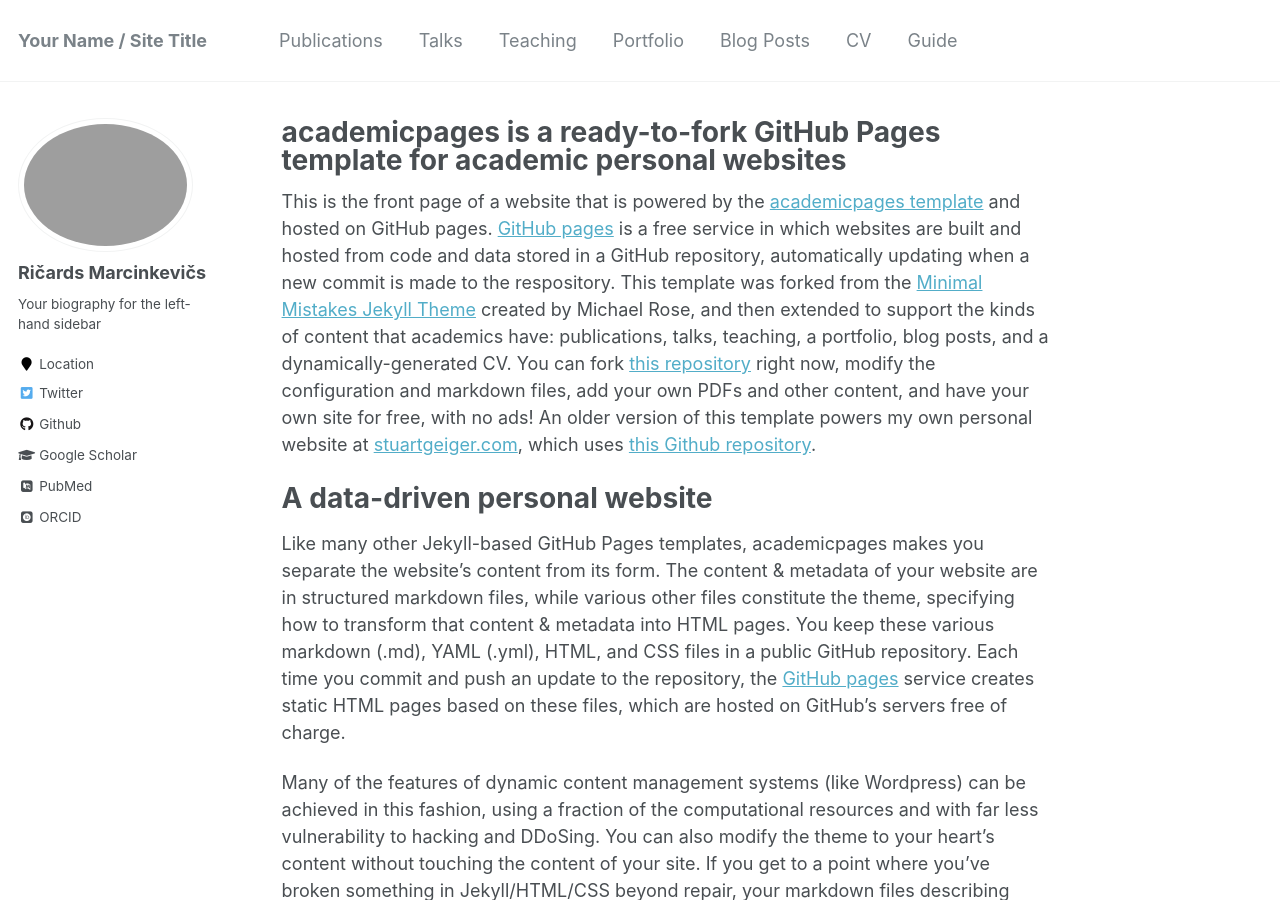
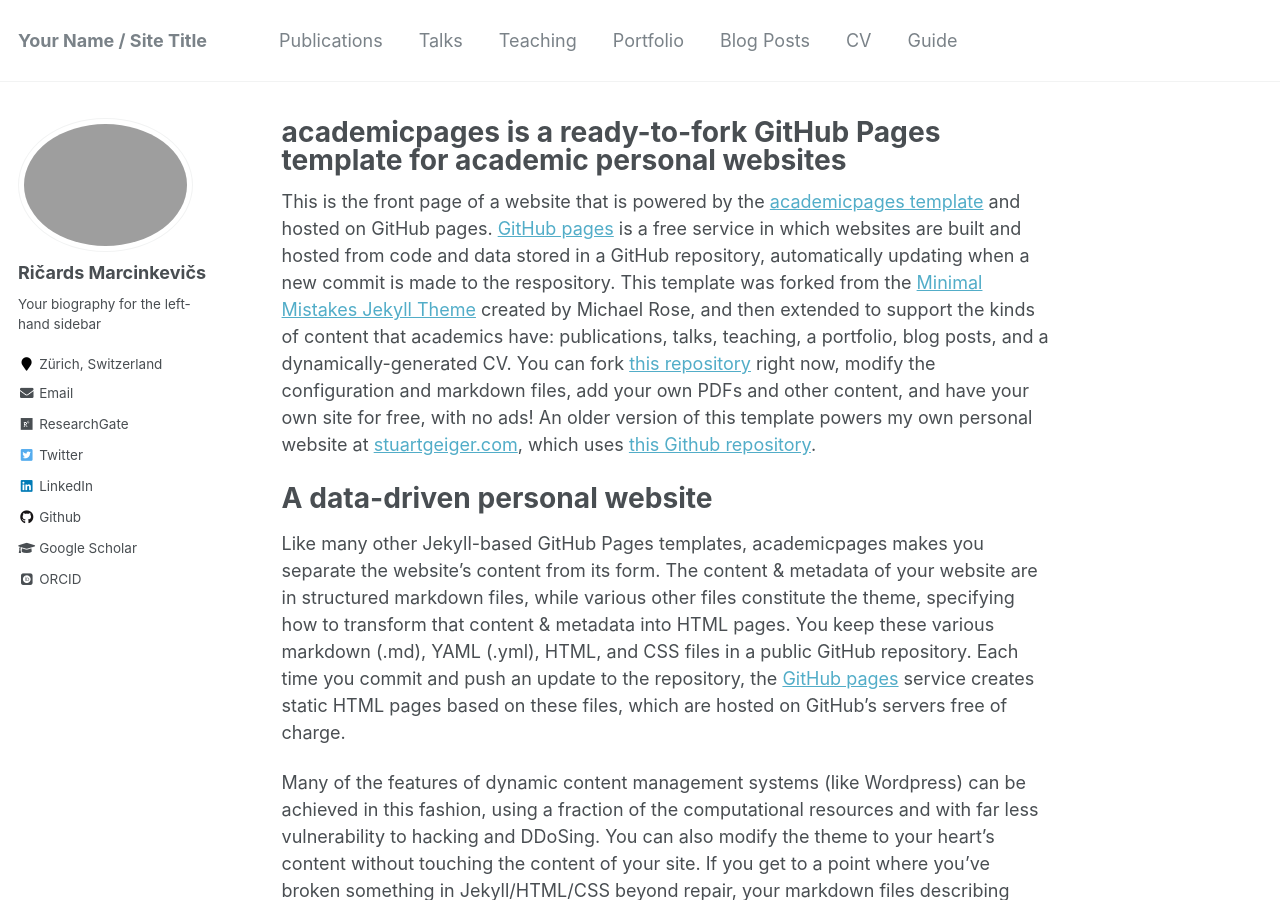
Before and after one commit to rmarcinkevics/rmarcinkevics.github.io, a Jekyll site: the page built from _pages/about.md, in a window 1280 px wide and 900 px high. Built offline with Jekyll 4.4.1, drawn with Linux system fonts in a browser that asks for light colours; some web fonts are replaced; part of the change alters nothing that is shown.

Commit message:
social media links

```diff
--- a/_config.yml
+++ b/_config.yml
@@ -83,12 +83,12 @@ author:
   name             : "Ričards Marcinkevičs"
   avatar           : "ricards_portrait_website.png"
   bio              : "Your biography for the left-hand sidebar"
-  location         : "Location"
+  location         : "Zürich, Switzerland"
   employer         :
-  pubmed           : "https://www.ncbi.nlm.nih.gov/pubmed/?term=john+snow"
-  googlescholar    : "http://yourfullgooglescholarurl.com"
-  email            :
-  researchgate     :  # example: "https://www.researchgate.net/profile/yourprofile"
+  pubmed           :
+  googlescholar    : "https://scholar.google.ch/citations?user=XcxXOJsAAAAJ&hl=en"
+  email            : "ricards.marcinkevics@inf.ethz.ch"
+  researchgate     : "https://www.researchgate.net/profile/Ricards-Marcinkevics"
   uri              :
   bitbucket        :
   codepen          :
@@ -96,20 +96,20 @@ author:
   flickr           :
   facebook         :
   foursquare       :
-  github           : "academicpages"
+  github           : "i6092467"
   google_plus      :
   keybase          :
   instagram        :
   impactstory      : #"https://profiles.impactstory.org/u/xxxx-xxxx-xxxx-xxxx"
   lastfm           :
-  linkedin         :
-  orcid            : "http://orcid.org/yourorcidurl"
+  linkedin         : "https://ch.linkedin.com/in/ricards-marcinkevics-668568106"
+  orcid            : "https://orcid.org/0000-0001-8901-5062"
   pinterest        :
   soundcloud       :
   stackoverflow    : # http://stackoverflow.com/users/123456/username
   steam            :
   tumblr           :
-  twitter          : "replacethistwitterhandle"
+  twitter          : "RMartsinkevich"
   vine             :
   weibo            :
   xing             :
```
